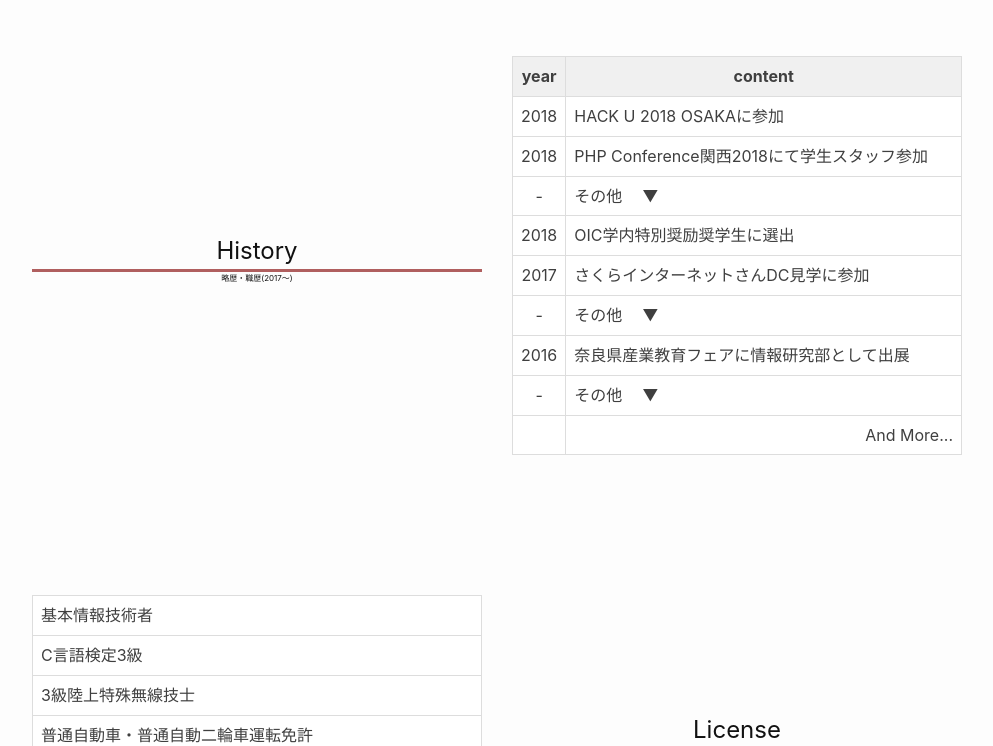
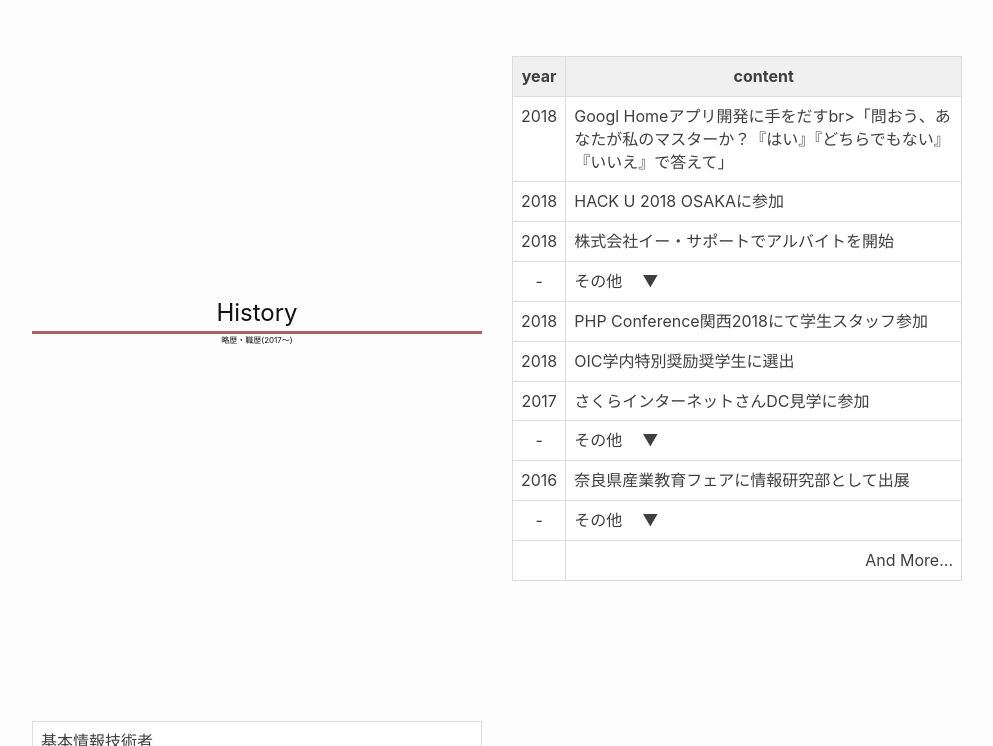
Before and after one commit to NNN-kakimoto/mySite, a Jekyll site: the page built from index.md, in a window 1280 px wide and 900 px high, scrolled down 1833 px, cut to the strip 154-900 px from the top of the window. Shown: the whole strip, without its empty margins (143-1136 px from the left). Built offline with Jekyll 4.4.1, drawn with Linux system fonts in a browser that asks for light colours.

Commit message:
Update index.html
Historyを更新した

```diff
--- a/_layouts/index.html
+++ b/_layouts/index.html
@@ -36,15 +36,23 @@
 							</tr>
 							<tr>
 								<td class="table-year">2018</td>
+								<td>Googl Homeアプリ開発に手をだすbr>「問おう、あなたが私のマスターか？『はい』『どちらでもない』『いいえ』で答えて」</td>
+							</tr>
+							<tr>
+								<td class="table-year">2018</td>
 								<td>HACK U 2018 OSAKAに参加</td>
+							</tr
+							<tr>
+								<td class="table-year">2018</td>
+								<td>株式会社イー・サポートでアルバイトを開始</td>
+							</tr>
+							<tr>
+								<td class="table-year">-</td>
+								<td>その他<span class="show_button 2018">▼</span><span class="hide_button 2018">▲</span></td>
 							</tr>
 							<tr>
 								<td class="table-year">2018</td>
 								<td>PHP Conference関西2018にて学生スタッフ参加</td>
-							</tr>
-							<tr>
-								<td class="table-year">-</td>
-								<td>その他<span class="show_button 2018">▼</span><span class="hide_button 2018">▲</span></td>
 							</tr>
 							<tr>
 								<td class="table-year">2018</td>
```
